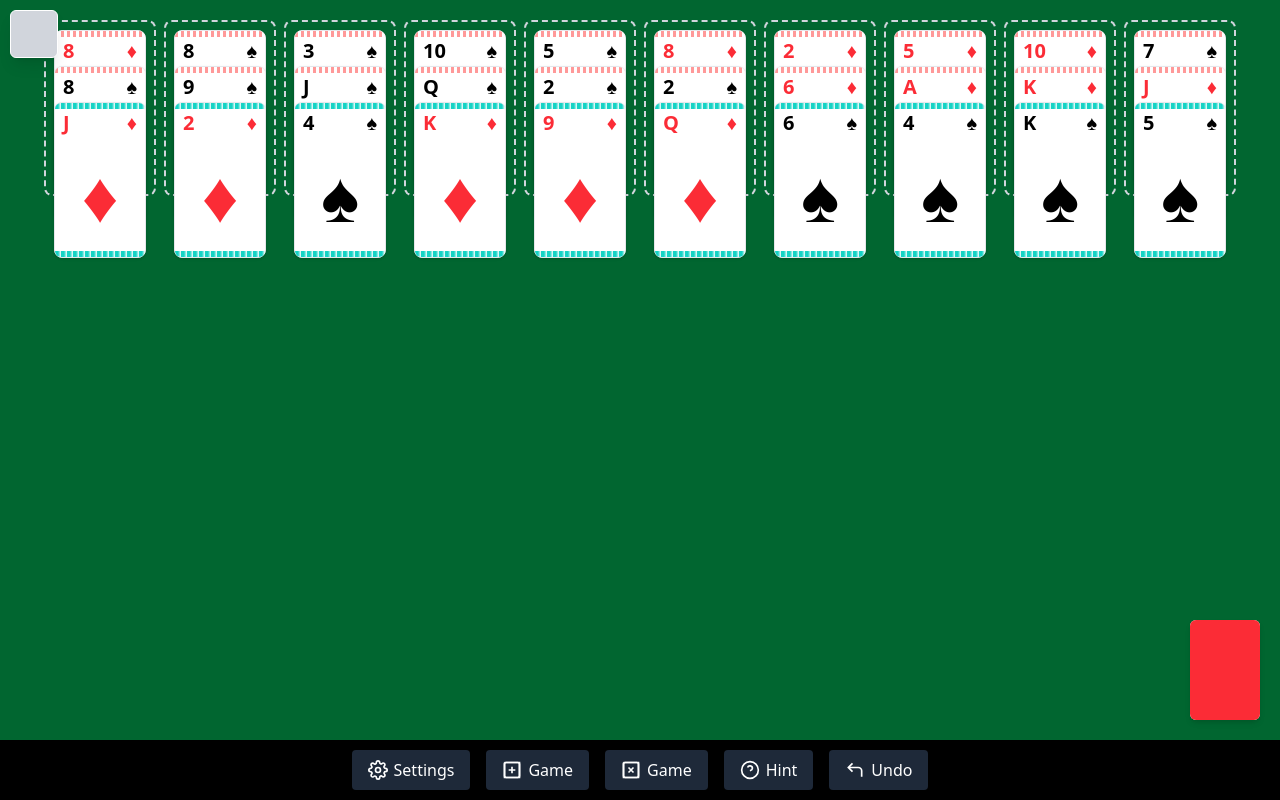
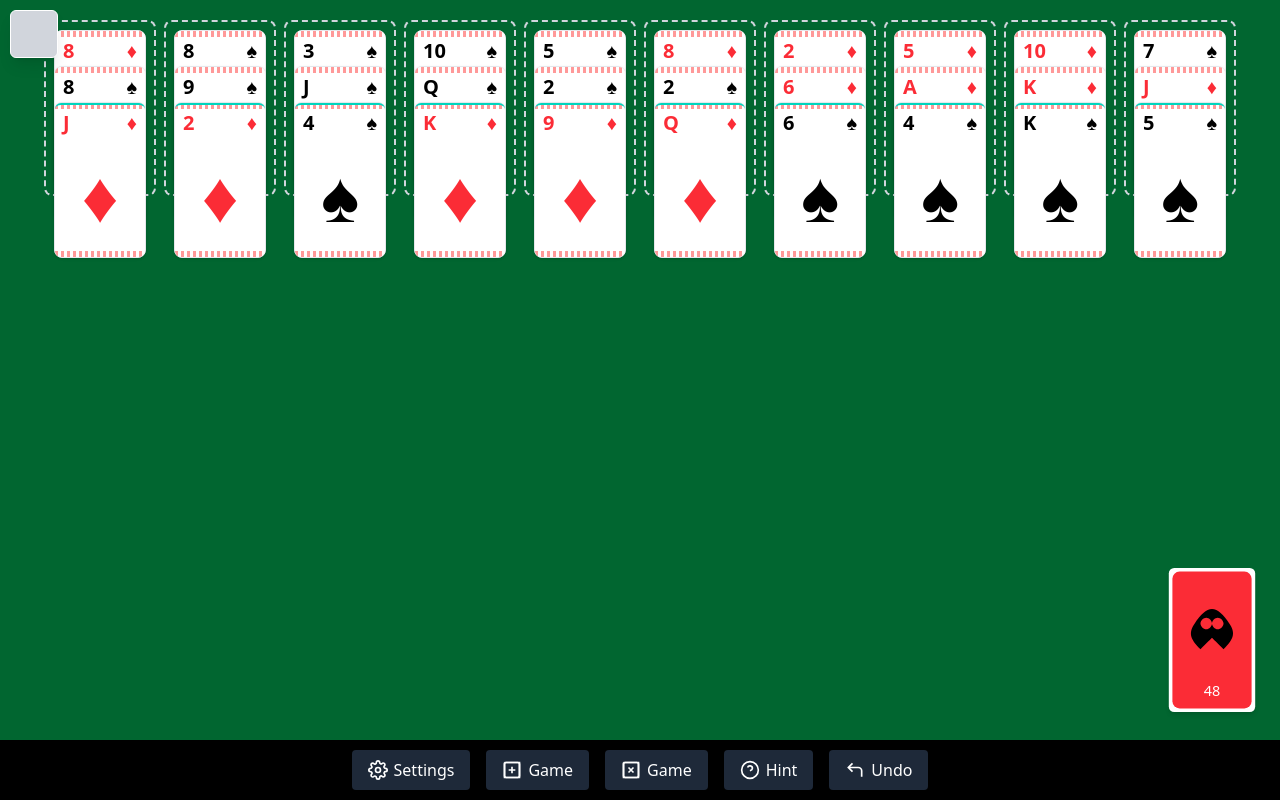
Before and after one commit to farnghwai/spider-solitaire, a SvelteKit app: page / in a window 1280 px wide. Built offline with nearby package versions, Linux system fonts and the light colour scheme.

Commit message:
Update DrawPile. Tuning checking card isdraggable logic.

```diff
--- a/src/lib/components/Card.svelte
+++ b/src/lib/components/Card.svelte
@@ -16,7 +16,7 @@
 	const suitSymbol = $derived(CardSuit[card.suit].icon);
 	const cardEdgeColor = $derived(
 		card.isDraggable
-			? '#16d3c5, #16d3c5 3px, white 6px'
+			? '#ff9999, #ff9999 3px, white 3px, #16d3c5 6px'
 			: '#ff9999, #ff9999 3px, white 3px, white 6px'
 	);
 
@@ -48,11 +48,13 @@
 		draggable={card.isDraggable}
 		ondragstart={handleDragStart}
 		ondragend={handleDragEnd}
+		in:fly={{ y: 20, duration: 300 }}
 	>
 		<div
-			class="h-[6px] w-full rounded-t-md"
-			style={`background: repeating-linear-gradient(90deg, ${cardEdgeColor});`}
+			class={['h-1.5 w-full rounded-t-md', card.isDraggable && 'border-t-2 border-t-teal-400']}
+			style="background: repeating-linear-gradient(90deg, #ff9999, #ff9999 3px, white 3px, white 6px);"
 		></div>
+
 		<div class="flex justify-between px-2 text-xl">
 			<div class=" font-bold">{card.value}</div>
 			<div class=" font-bold">{suitSymbol}</div>
@@ -61,8 +63,8 @@
 			{suitSymbol}
 		</div>
 		<div
-			class="h-[6px] w-full rounded-b-md"
-			style={`background: repeating-linear-gradient(90deg, ${cardEdgeColor});`}
+			class="h-1.5 w-full rounded-b-md"
+			style="background: repeating-linear-gradient(90deg, #ff9999, #ff9999 3px, white 3px, white 6px);"
 		></div>
 		<!-- Regular Card Styling -->
 	</div>
--- a/src/lib/components/CardSystem.svelte
+++ b/src/lib/components/CardSystem.svelte
@@ -65,10 +65,24 @@
 				oldCardStack.splice(draggedStackPosition, cardsToMove.length);
 
 				if (oldCardStack.length > 0) {
-					const oldCardStackLastPosition = oldCardStack.length - 1;
+					// const oldCardStackLastPosition = oldCardStack.length - 1;
 
-					const oldLastCard = oldCardStack[oldCardStackLastPosition];
-					oldLastCard.isDraggable = true;
+					// const oldLastCard = oldCardStack[oldCardStackLastPosition];
+					// oldLastCard.isDraggable = true;
+
+					const currentStackCount = oldCardStack.length;
+					let currentStackLastCard = oldCardStack[currentStackCount - 1];
+					currentStackLastCard.isDraggable = true;
+					for (let i = currentStackCount - 1; i >= 0; i--) {
+						const currentStackCard = oldCardStack[i];
+						if (
+							!currentStackCard.isDraggable &&
+							currentStackCard.valueIndex - 1 === currentStackLastCard.valueIndex
+						) {
+							currentStackCard.isDraggable = true;
+						}
+						currentStackLastCard = { ...currentStackCard };
+					}
 				}
 			}
 		}
--- a/src/lib/components/DrawPile.svelte
+++ /dev/null
@@ -1,20 +0,0 @@
-<!-- src/lib/components/DrawPileButton.svelte -->
-<script>
-	/**
-	 * A button to draw from the pile.
-	 */
-	export let handleDrawPileClick;
-</script>
-
-<div
-	class="absolute right-5 bottom-5 flex h-[100px] w-[70px] cursor-pointer items-center justify-center rounded-md bg-white shadow-md transition-transform duration-100 ease-in-out"
-	on:click={handleDrawPileClick}
->
-	<div class="bg-opacity-10 absolute inset-0 rounded-md bg-red-500"></div>
-	<svg class="h-[60px] w-[60px]" viewBox="0 0 100 100" xmlns="http://www.w3.org/2000/svg">
-		<path
-			d="M50,15 C40,15 30,25 20,40 C30,55 40,65 50,65 C60,65 70,55 80,40 C70,25 60,15 50,15 M30,40 C30,35 35,30 40,30 C45,30 50,35 50,40 C50,45 45,50 40,50 C35,50 30,45 30,40 M70,40 C70,45 65,50 60,50 C55,50 50,45 50,40 C50,35 55,30 60,30 C65,30 70,35 70,40 M20,40 C10,55 10,65 30,85 C40,75 50,65 50,65 C50,65 60,75 70,85 C90,65 90,55 80,40 C70,55 60,65 50,65 C40,65 30,55 20,40"
-			fill="black"
-		/>
-	</svg>
-</div>
--- /dev/null
+++ b/src/lib/components/DrawPileButton.svelte
@@ -0,0 +1,24 @@
+<!-- src/lib/components/DrawPileButton.svelte -->
+<script lang="ts">
+	interface DrawPileProps {
+		onClick: (event: MouseEvent) => void;
+		remaingCount: number;
+	}
+	let { onClick, remaingCount }: DrawPileProps = $props();
+</script>
+
+<button
+	aria-label="Draw Pile"
+	class="absolute right-5 bottom-5 flex h-40 w-24 scale-90 cursor-pointer items-center justify-center rounded-md bg-white p-1 shadow-md transition-transform duration-100 ease-in-out hover:scale-100"
+	onclick={onClick}
+>
+	<div class="flex h-full w-full flex-col items-center justify-center rounded-lg bg-red-500">
+		<svg class="h-28 w-16" viewBox="0 0 100 100" xmlns="http://www.w3.org/2000/svg">
+			<path
+				d="M50,15 C40,15 30,25 20,40 C30,55 40,65 50,65 C60,65 70,55 80,40 C70,25 60,15 50,15 M30,40 C30,35 35,30 40,30 C45,30 50,35 50,40 C50,45 45,50 40,50 C35,50 30,45 30,40 M70,40 C70,45 65,50 60,50 C55,50 50,45 50,40 C50,35 55,30 60,30 C65,30 70,35 70,40 M20,40 C10,55 10,65 30,85 C40,75 50,65 50,65 C50,65 60,75 70,85 C90,65 90,55 80,40 C70,55 60,65 50,65 C40,65 30,55 20,40"
+				fill="black"
+			/>
+		</svg>
+		<span>{remaingCount}</span>
+	</div>
+</button>
--- a/src/routes/+page.svelte
+++ b/src/routes/+page.svelte
@@ -12,7 +12,7 @@
 	import Card from '$lib/components/Card.svelte';
 	import CheckmarkButton from '$lib/components/CheckmarkButton.svelte';
 	import StarButton from '$lib/components/StarButton.svelte';
-	import DrawPile from '$lib/components/DrawPile.svelte';
+	import DrawPileButton from '$lib/components/DrawPileButton.svelte';
 	import Toolbar from '$lib/components/Toolbar.svelte';
 
 	// reference: https://en.wikipedia.org/wiki/Fisher%E2%80%93Yates_shuffle
@@ -79,7 +79,19 @@
 				}
 				card.push(dcard);
 			}
-			// $inspect('current card', index, card, displayedCards[index]);
+
+			const currentStackCount = card.length;
+			let currentStackLastCard = card[currentStackCount - 1];
+			for (let i = currentStackCount - 1; i >= 0; i--) {
+				const currentStackCard = card[i];
+				if (
+					!currentStackCard.isDraggable &&
+					currentStackCard.valueIndex - 1 === currentStackLastCard.valueIndex
+				) {
+					currentStackCard.isDraggable = true;
+				}
+				currentStackLastCard = { ...currentStackCard };
+			}
 		});
 	});
 
@@ -96,11 +108,38 @@
 	// }
 
 	// // Function to handle draw pile click
-	// function handleDrawPileClick(event) {
-	// 	const drawPile = event.currentTarget;
-	// 	drawPile.style.transform = 'scale(0.95)';
-	// 	setTimeout(() => {}, 100);
-	// }
+	function handleDrawPileClick(event: MouseEvent) {
+		const remaingCount =
+			remainingCards.length < NO_OF_CARD_SLOT ? remainingCards.length : NO_OF_CARD_SLOT;
+		const piles = remainingCards.splice(0, remaingCount);
+
+		piles.forEach((pcard, index) => {
+			const currentStack = cardStacks[index];
+			const currentStackCount = currentStack.length;
+
+			pcard.isDraggable = true;
+			currentStack.push(pcard);
+
+			if (currentStackCount > 0) {
+				let currentStackLastCard = pcard;
+				let currentStackCard = currentStack[currentStackCount - 1];
+				if (
+					currentStackCard.isDraggable &&
+					currentStackCard.valueIndex - 1 !== currentStackLastCard.valueIndex
+				) {
+					currentStackCard.isDraggable = false;
+				}
+				if (!currentStackCard.isDraggable) {
+					for (let i = currentStackCount - 2; i >= 0; i--) {
+						currentStackCard = currentStack[i];
+						if (currentStackCard.isDraggable) {
+							currentStackCard.isDraggable = false;
+						}
+					}
+				}
+			}
+		});
+	}
 
 	// function handleCardUpdate(newCards) {
 	// 	displayedCards = newCards;
@@ -121,8 +160,9 @@
 		<CardSystem />
 
 		<!-- Draw Pile -->
-		<DrawPile handleDrawPileClick />
-
+		{#if remainingCards.length > 0}
+			<DrawPileButton onClick={handleDrawPileClick} remaingCount={remainingCards.length} />
+		{/if}
 		<!-- Checkmark Button -->
 		<!-- <CheckmarkButton /> -->
 
```
